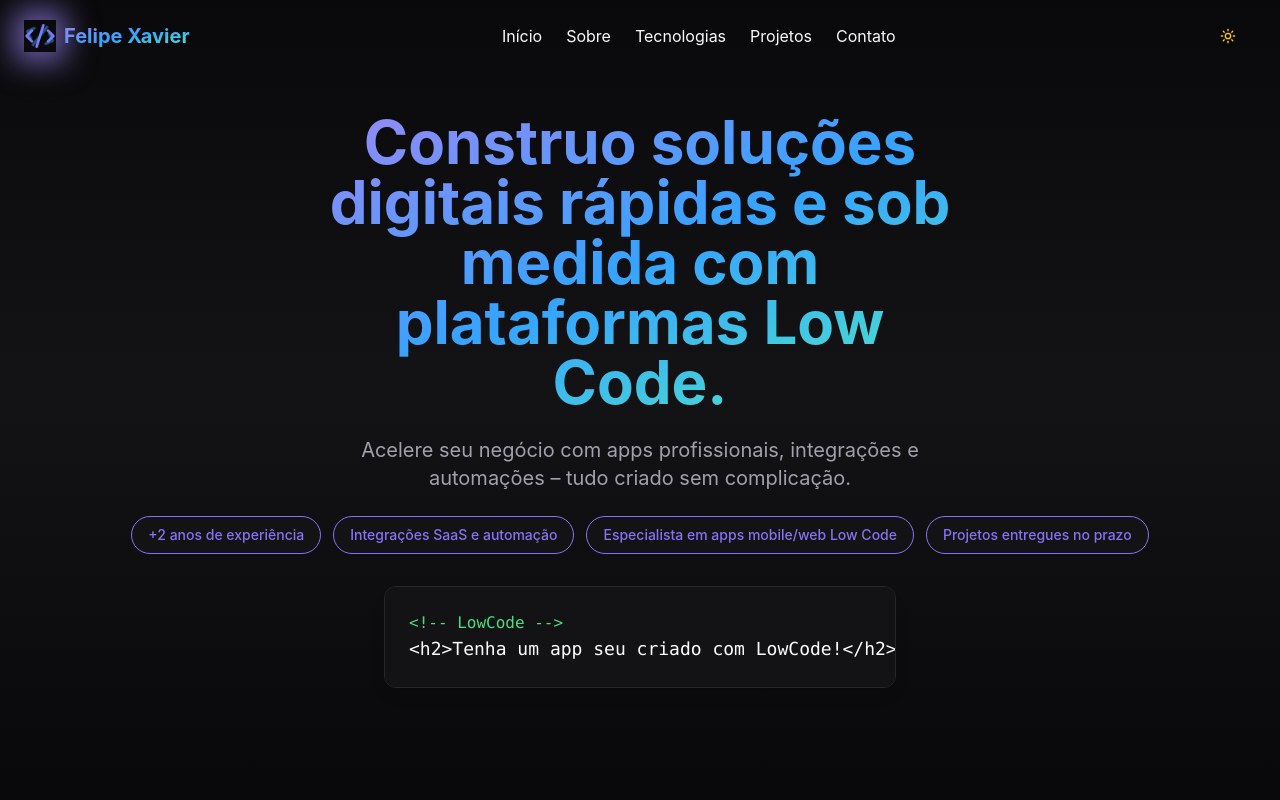
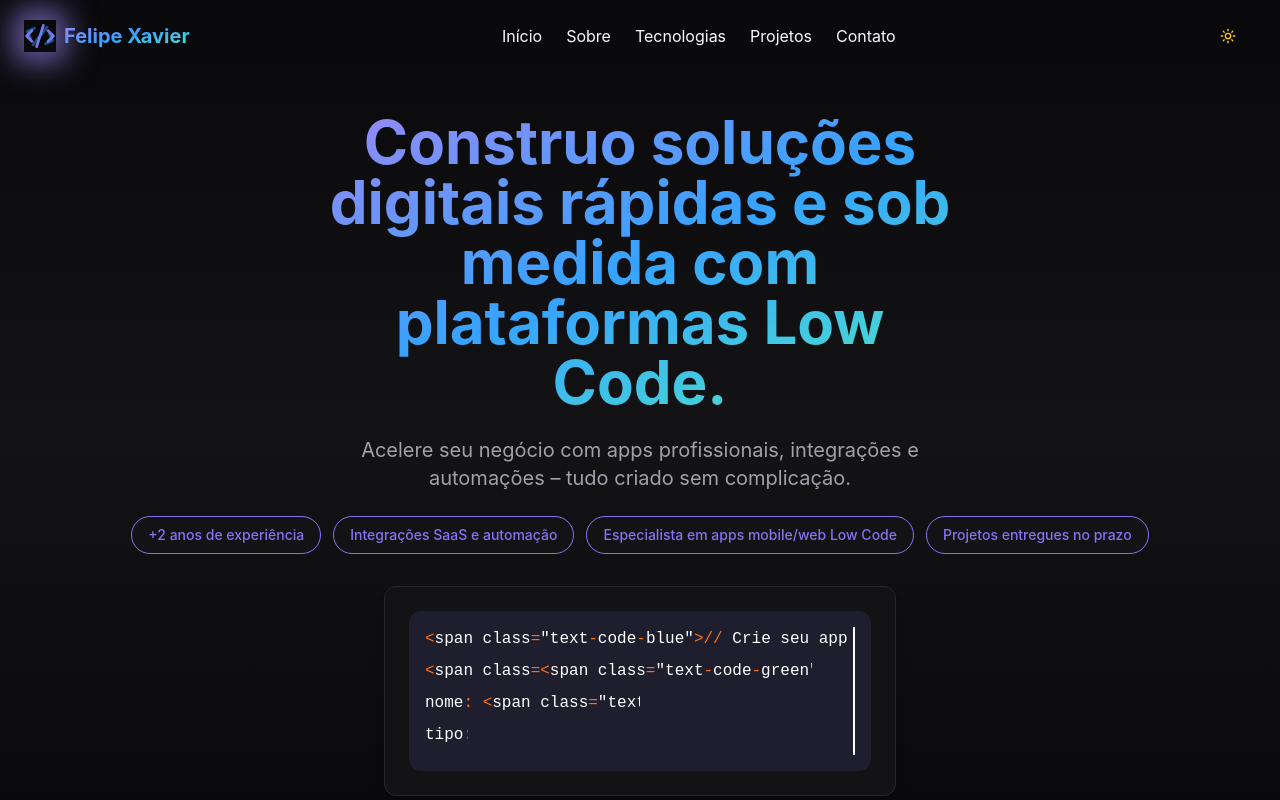
Before and after one commit to fxdev08/meu-portifolio, a React (Vite) app: page / in a window 1280 px wide. Shown: the top 800 px of the page. Built offline with nearby package versions, Linux system fonts and the light colour scheme.

Commit message:
feat: Animate code snippet in HeroSection
Implement a typing animation for the code snippet displayed in the HeroSection.

```diff
--- a/src/sections/HeroSection.tsx
+++ b/src/sections/HeroSection.tsx
@@ -1,5 +1,6 @@
 
 import React from "react";
+import CodeAnimation from "@/components/CodeAnimation";
 
 interface HeroSectionProps {
   sectionRef: React.RefObject<HTMLElement>;
@@ -12,7 +13,15 @@ const data = [
   { label: "Projetos entregues no prazo", value: true },
 ];
 
-const animatedCode = `<h2>Tenha um app seu criado com LowCode!</h2>`;
+const codeLines = [
+  "// Crie seu app com Low Code",
+  "const app = {",
+  "  nome: 'Seu App',",
+  "  tipo: 'Mobile/Web',",
+  "  prazo: 'Rápido',",
+  "  qualidade: 'Profissional'",
+  "};"
+];
 
 const HeroSection: React.FC<HeroSectionProps> = ({ sectionRef }) => (
   <section
@@ -21,13 +30,13 @@ const HeroSection: React.FC<HeroSectionProps> = ({ sectionRef }) => (
     className="min-h-[90vh] flex flex-col justify-center items-center bg-gradient-to-b from-background via-card to-background pt-28 pb-16"
   >
     <div className="container mx-auto px-4 flex flex-col items-center text-center">
-      <h1 className="text-4xl md:text-6xl font-bold  text-gradient mb-6 max-w-2xl mx-auto">
+      <h1 className="text-4xl md:text-6xl font-bold text-gradient mb-6 max-w-2xl mx-auto">
         Construo soluções digitais rápidas e sob medida com plataformas Low Code.
       </h1>
       <p className="text-lg md:text-xl text-muted-foreground mb-6 max-w-xl mx-auto">
         Acelere seu negócio com apps profissionais, integrações e automações – tudo criado sem complicação.
       </p>
-      {/* Info badges */}
+
       <div className="flex flex-wrap justify-center gap-3 mb-8">
         {data.map((item, idx) => (
           <span
@@ -38,12 +47,9 @@ const HeroSection: React.FC<HeroSectionProps> = ({ sectionRef }) => (
           </span>
         ))}
       </div>
-      {/* Animated code */}
-      <div className="relative max-w-lg w-full bg-card border border-border rounded-lg p-6 text-left overflow-x-auto font-mono mb-6 shadow-lg animate-fade-in">
-        <span className="block text-green-400">&lt;!-- LowCode --&gt;</span>
-        <div className="text-white text-lg whitespace-pre">
-          {animatedCode}
-        </div>
+
+      <div className="relative max-w-lg w-full bg-card border border-border rounded-lg p-6 text-left overflow-x-auto shadow-lg">
+        <CodeAnimation lines={codeLines} delay={500} />
       </div>
     </div>
   </section>
```
